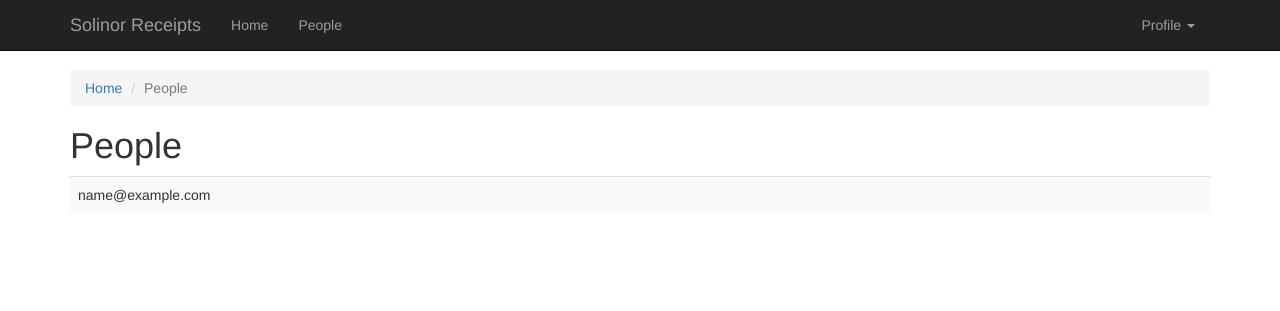
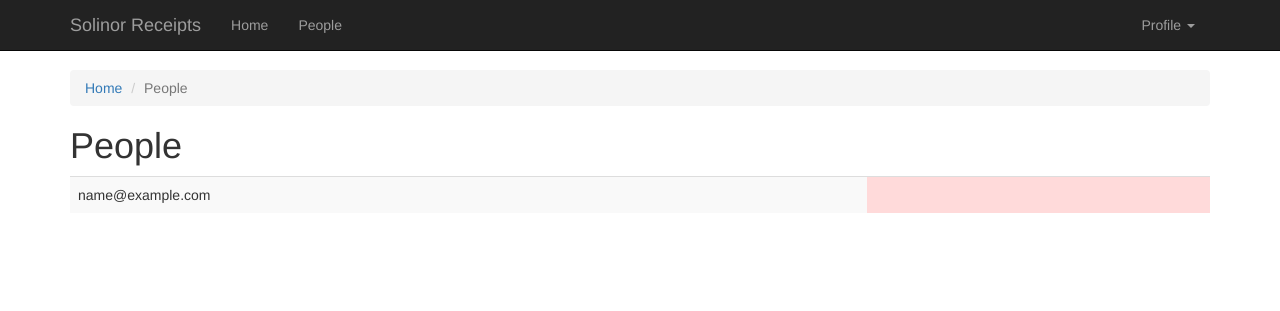
Before and after one commit to solinor/luovu-receipts, a Django app: page /people in a window 1280 px wide. Shown: the top 311 px of the page. Run offline with Django 3.2, Linux system fonts and the light colour scheme; the visitor is signed in with stand-in values (Sample User, id 1); data comes from the database, SQL or seed files in the repository; data that the repository does not hold is empty; some libraries are stand-ins or nearby versions.

Commit message:
Add color highlights for invoice table

```diff
--- a/receipts/templates/people.html
+++ b/receipts/templates/people.html
@@ -1,6 +1,17 @@
 {% extends "base.html" %}
 
 {% load humanize %}
+
+{% block header %}
+<style>
+.matching-row {
+  background-color: #daffda;
+}
+.non-matching-row {
+  background-color: #ffdada;
+}
+</style>
+{% endblock %}
 
 {% block content %}
 <ol class="breadcrumb">
@@ -17,7 +28,7 @@
     <tr>
       <td>{{ person.email }}</td>
       {% for date in person.dates %}
-      <td>{% if date.date %}<a href="{% url 'person' person.email date.date.year date.date.month %}">{{ date.date.year }}-{{ date.date.month }} ({{ date.receipt_rows }} / {{ date.invoice_rows }})</a>{% endif %}</td>
+      <td class="{% if date.match %}matching-row{% else %}non-matching-row{% endif %}">{% if date.date %}<a href="{% url 'person' person.email date.date.year date.date.month %}">{{ date.date.year }}-{{ date.date.month }} ({{ date.receipt_rows }} / {{ date.invoice_rows }})</a>{% endif %}</td>
       {% endfor %}
     </tr>
     {% endfor %}
--- a/receipts/views.py
+++ b/receipts/views.py
@@ -138,8 +138,10 @@ def people_list(request):
             if date not in invoice_per_person[person["email"]]:
                 people[i]["dates"].append({})
             else:
-                status = False
-                people[i]["dates"].append({"date": date, "status": status, "invoice_rows": invoice_per_person[person["email"]][date].get("invoice_rows", 0), "receipt_rows": invoice_per_person[person["email"]][date].get("receipt_rows", 0)})
+                row = {"date": date, "match": False, "invoice_rows": invoice_per_person[person["email"]][date].get("invoice_rows", 0), "receipt_rows": invoice_per_person[person["email"]][date].get("receipt_rows", 0)}
+                if row["invoice_rows"] == row["receipt_rows"]:
+                    row["match"] = True
+                people[i]["dates"].append(row)
 
     context = {
         "people": people,
```
